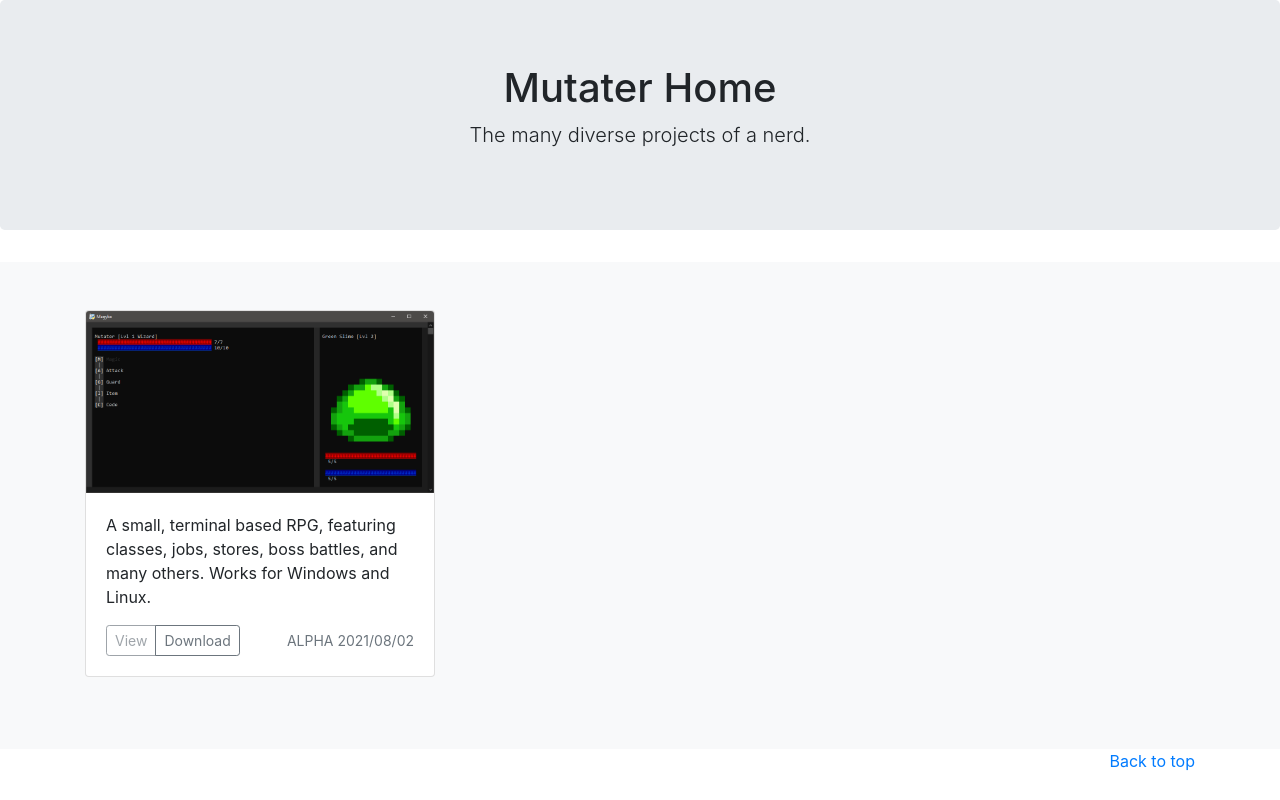
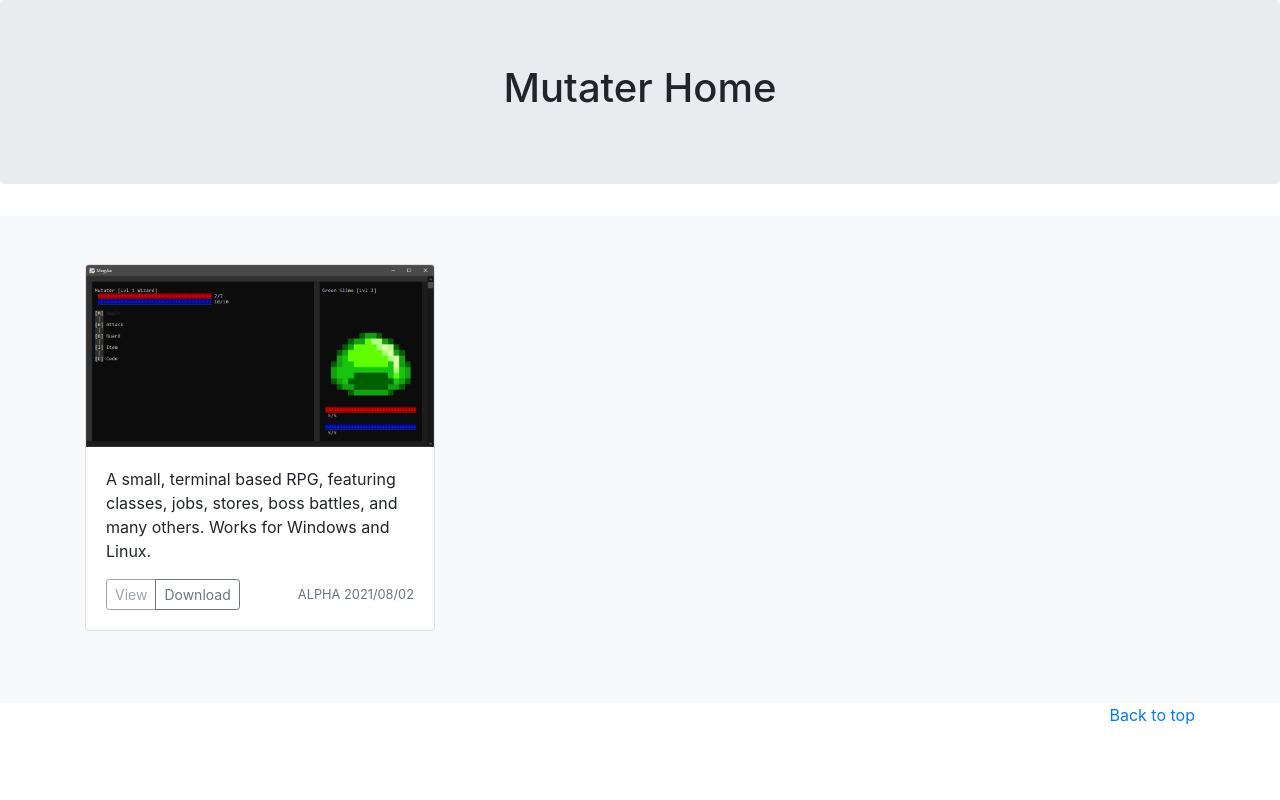
Before and after one commit to mutater/server, a Flask app: page / in a window 1280 px wide. Run offline with Flask 2, Linux system fonts and the light colour scheme; some libraries are stand-ins or nearby versions.

Commit message:
Changed home page to be something decent

```diff
--- a/templates/home.html
+++ b/templates/home.html
@@ -1,13 +1,6 @@
 {% extends "base.html" %}
 
 {% block title %}Home{% endblock %}
-
-{% block head %}
-<head>
-  <!-- Bootstrap core CSS -->
-  <link href="../../dist/css/bootstrap.min.css" rel="stylesheet">
-</head>
-{% endblock %}
 
 {% block body %}
 <body>
@@ -17,7 +10,6 @@
     <section class="jumbotron text-center fluid">
       <div class="container">
         <h1 class="jumbotron-heading">Mutater Home</h1>
-        <p class="lead">The many diverse projects of a nerd.</p>
       </div>
     </section>
 
```
